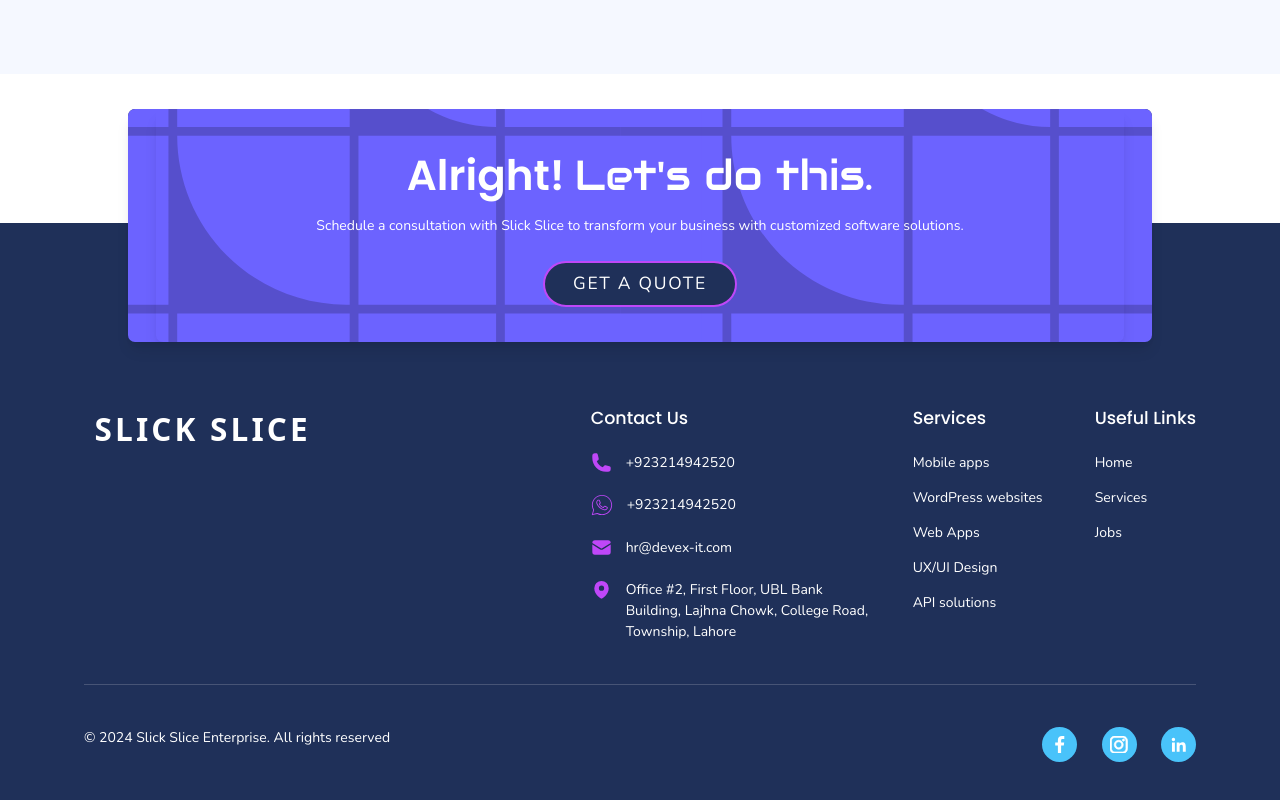
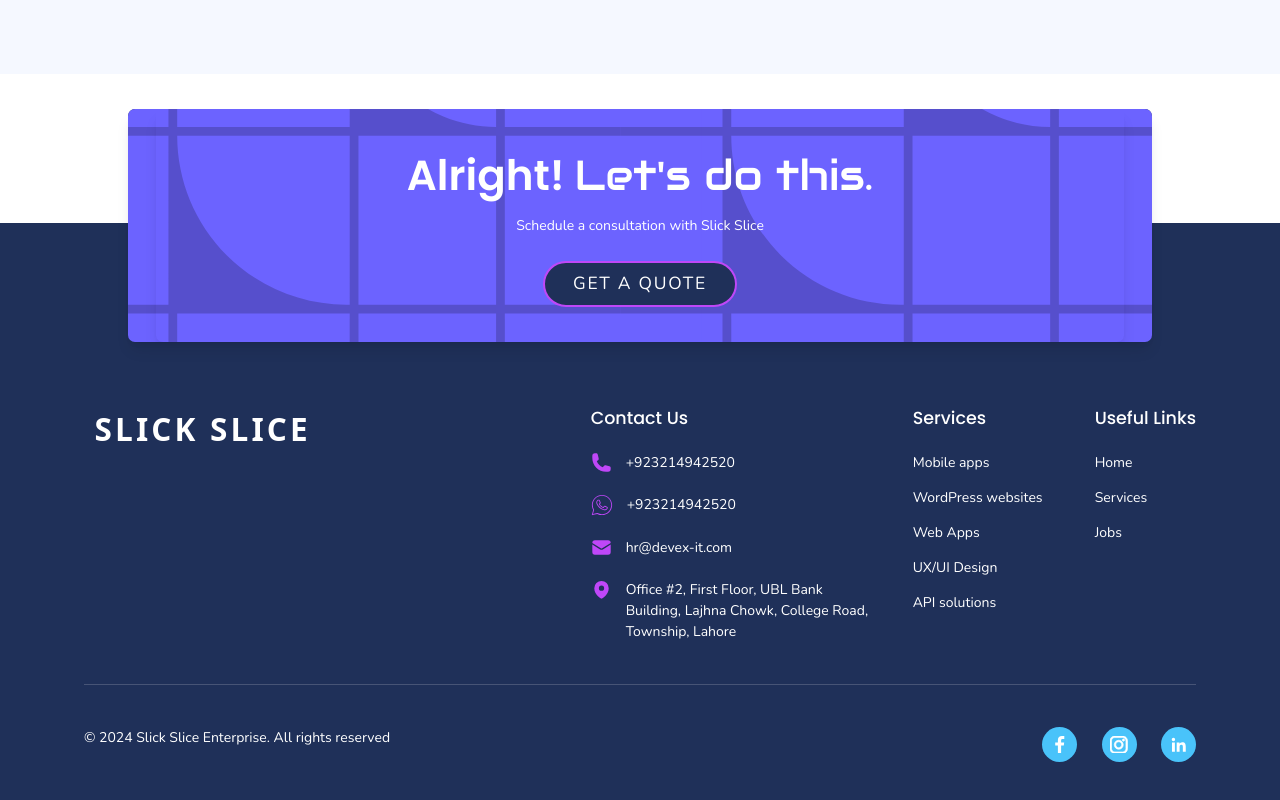
Before and after one commit to NabeelAhmad1225/slick-slice-2, a Next.js app: page / in a window 1280 px wide. Shown: the part 952-1752 px from the top of the page. Built offline with nearby package versions, Linux system fonts and the light colour scheme; a web font is replaced by a local one.

Commit message:
minor chantes

```diff
--- a/components/Footer.tsx
+++ b/components/Footer.tsx
@@ -22,8 +22,7 @@ export default function Footer() {
             Alright! <strong className="!text-white">Let's do this.</strong>
           </h2>
           <p className="text-white ">
-          Schedule a consultation with Slick Slice to transform your business
-            with customized software solutions.
+          Schedule a consultation with Slick Slice
           </p>
           <Link href="/get-a-quote">
             <button className="btn btn-lg btn-primary bg-primary mt-card">
```
